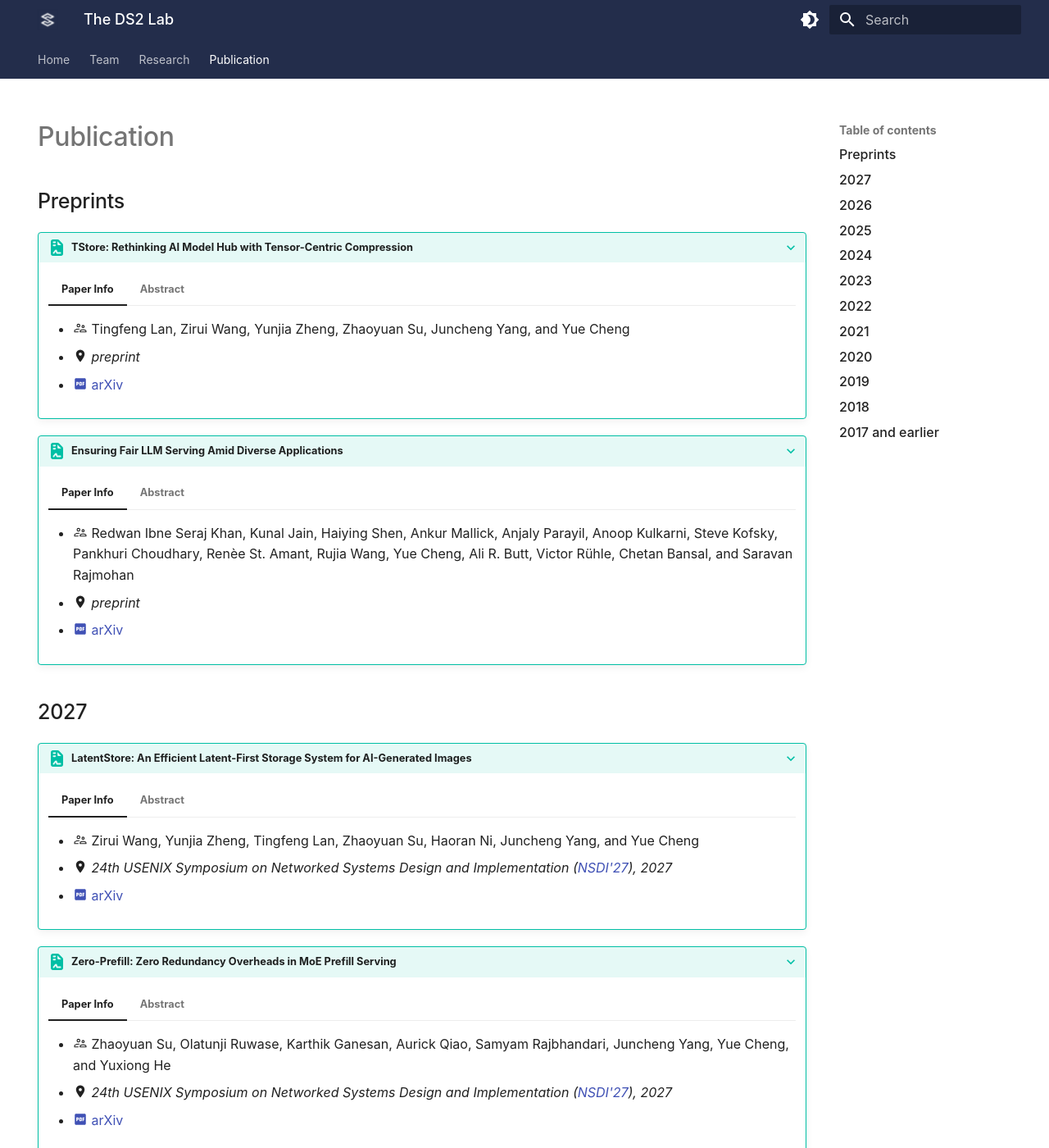
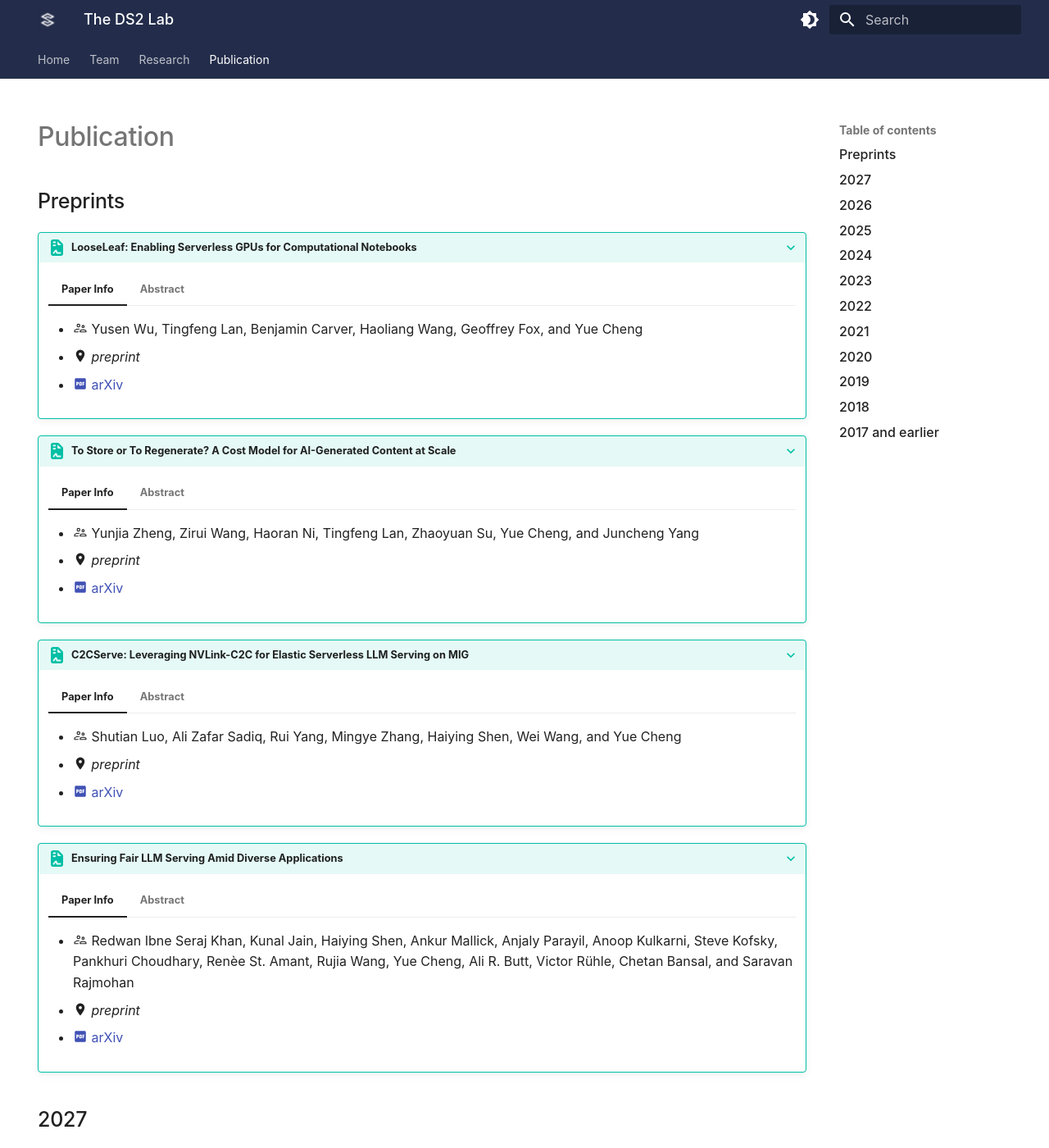
Before and after one commit to ds2-lab/ds2-lab.github.io, an MkDocs documentation site: the page built from docs/publication.md, in a window 1280 px wide and 1400 px high. Shown: the whole window at 82% size. Built offline with MkDocs 1.6.1 and Material for MkDocs 9.7.7, drawn with Linux system fonts in a browser that asks for light colours; emoji names are drawn with the system emoji font; comment, search, counter and statistics services are not loaded.

Commit message:
added looseleaf service link and preprints

```diff
--- a/docs/overrides/home.html
+++ b/docs/overrides/home.html
@@ -255,6 +255,17 @@ undergrad students.
       <div id="one">
         <h2>Lab News</h2>
         <div class="newsfeed">
+
+		  <div class="admonition info"> <p class="admonition-title">Nov 2026</p>
+          <ul>
+			<li>🚀 We’ve launched
+<a target="_blank" href="https://looseleafcloud.org">LooseLeaf</a>, a highly efficient
+Jupyter notebook platform offering free serverless GPUs to everyone
+at UVA. Learn more about the LooseLeaf design in our paper preprint
+on <a target="_blank" href="https://arxiv.org/abs/2610.33275">arXiv</a>.
+			</li>
+          </ul>
+          </div>
 
           <div class="admonition info"> <p class="admonition-title">Oct 2026</p>
           <ul>
--- a/docs/publication.md
+++ b/docs/publication.md
@@ -18,13 +18,35 @@ quote = book chapter
 
 
 
-???+ tip "TStore: Rethinking AI Model Hub with Tensor-Centric Compression"
+???+ tip "LooseLeaf: Enabling Serverless GPUs for Computational Notebooks"
 
     === "Paper Info"
 
-        * :material-account-supervisor-outline: Tingfeng Lan, Zirui Wang, Yunjia Zheng, Zhaoyuan Su, Juncheng Yang,  and Yue Cheng
+        * :material-account-supervisor-outline: Yusen Wu, Tingfeng Lan, Benjamin Carver, Haoliang Wang, Geoffrey Fox,  and Yue Cheng
 	    * :material-map-marker: *preprint*
-	    * [:material-file-pdf-box: arXiv](https://arxiv.org/abs/2604.17104)
+	    * [:material-file-pdf-box: arXiv](https://arxiv.org/abs/2610.33275)
+
+    === "Abstract"
+
+
+???+ tip "To Store or To Regenerate? A Cost Model for AI-Generated Content at Scale"
+
+    === "Paper Info"
+
+        * :material-account-supervisor-outline: Yunjia Zheng, Zirui Wang, Haoran Ni, Tingfeng Lan, Zhaoyuan Su, Yue Cheng, and Juncheng Yang
+	    * :material-map-marker: *preprint*
+	    * [:material-file-pdf-box: arXiv](https://arxiv.org/abs/2609.30448)
+
+    === "Abstract"
+
+
+???+ tip "C2CServe: Leveraging NVLink-C2C for Elastic Serverless LLM Serving on MIG"
+
+    === "Paper Info"
+
+        * :material-account-supervisor-outline: Shutian Luo, Ali Zafar Sadiq, Rui Yang, Mingye Zhang, Haiying Shen, Wei Wang, and Yue Cheng
+	    * :material-map-marker: *preprint*
+	    * [:material-file-pdf-box: arXiv](https://arxiv.org/abs/2605.19481)
 
     === "Abstract"
 
```
